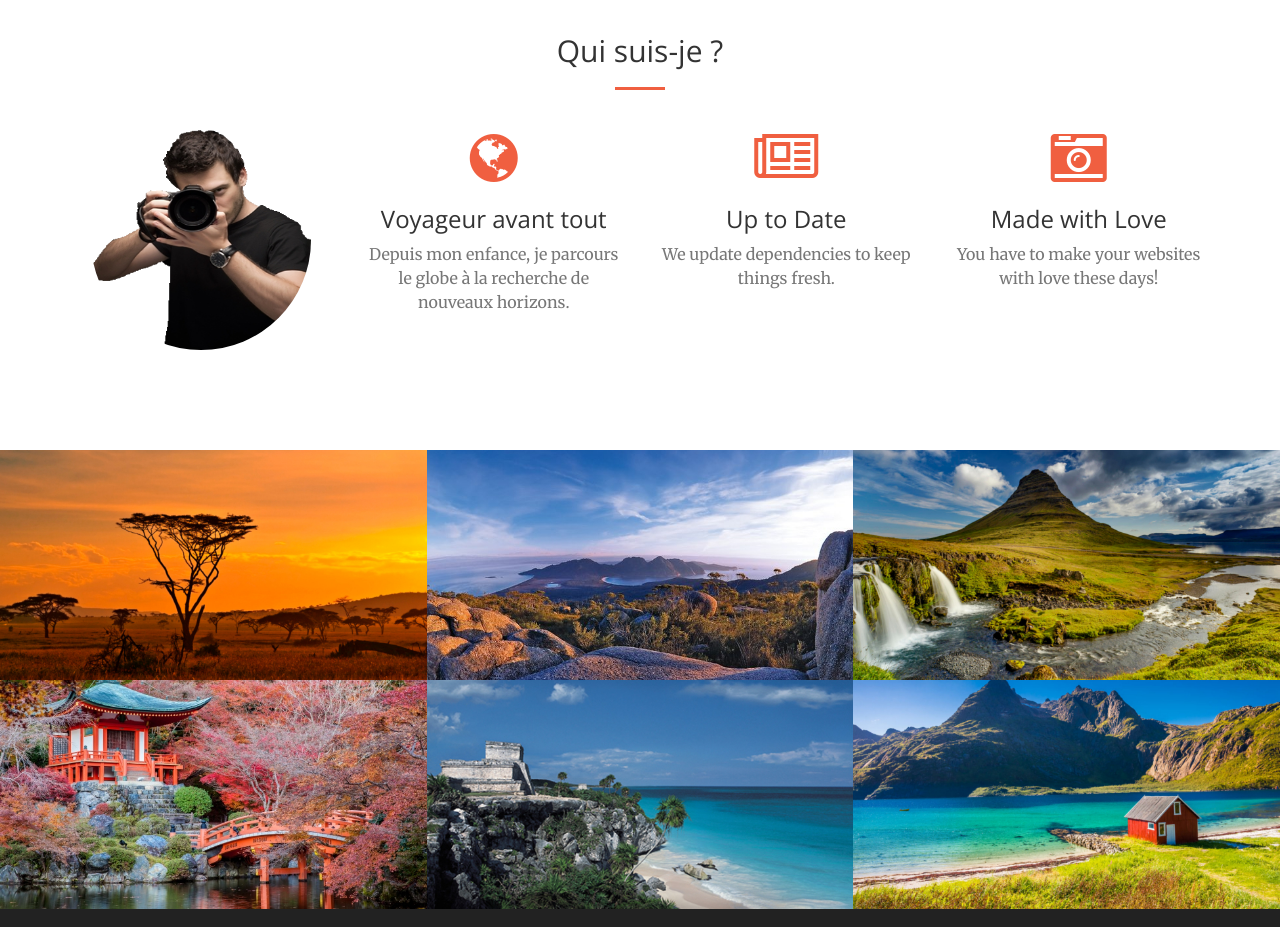
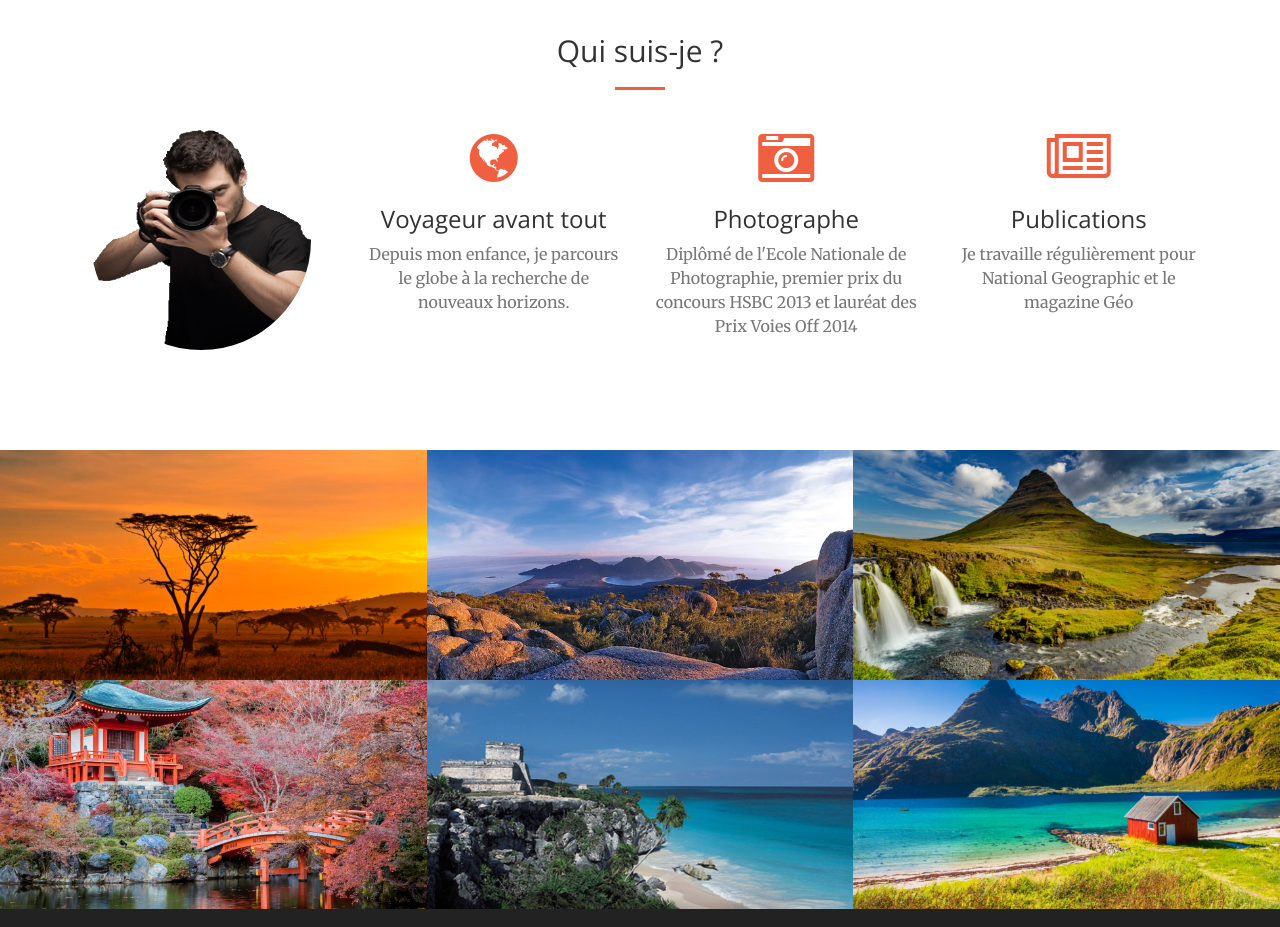
Before and after one commit to Simplon-Roubaix/portfolio_sophilippe, a plain HTML site: page index.html in a window 1280 px wide. Shown: the part 1260-2187 px from the top of the page. Drawn offline with nearby package versions, Linux system fonts and the light colour scheme.

Commit message:
modification du qui suis-je

```diff
--- a/index.html
+++ b/index.html
@@ -124,16 +124,17 @@
                 </div>
                 <div class="col-lg-3 col-md-6 text-center">
                     <div class="service-box">
-                        <i class="fa fa-4x fa-newspaper-o wow bounceIn text-primary" data-wow-delay=".2s"></i>
-                        <h3>Up to Date</h3>
-                        <p class="text-muted">We update dependencies to keep things fresh.</p>
+                        <i class="fa fa-4x fa-camera-retro wow bounceIn text-primary"
+                         data-wow-delay=".2s"></i>
+                        <h3>Photographe</h3>
+                        <p class="text-muted">Diplômé de l'Ecole Nationale de Photographie, premier prix du concours HSBC 2013 et lauréat des Prix Voies Off 2014</p>
                     </div>
                 </div>
                 <div class="col-lg-3 col-md-6 text-center">
                     <div class="service-box">
-                        <i class="fa fa-4x fa-camera-retro wow bounceIn text-primary" data-wow-delay=".3s"></i>
-                        <h3>Made with Love</h3>
-                        <p class="text-muted">You have to make your websites with love these days!</p>
+                        <i class="fa fa-4x fa-newspaper-o wow bounceIn text-primary" data-wow-delay=".3s"></i>
+                        <h3>Publications</h3>
+                        <p class="text-muted">Je travaille régulièrement pour National Geographic et le magazine Géo</p>
                     </div>
                 </div>
             </div>
```
